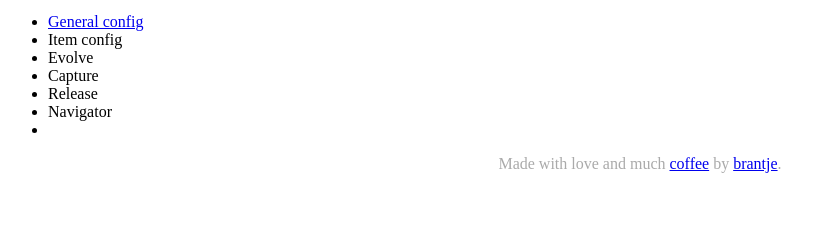
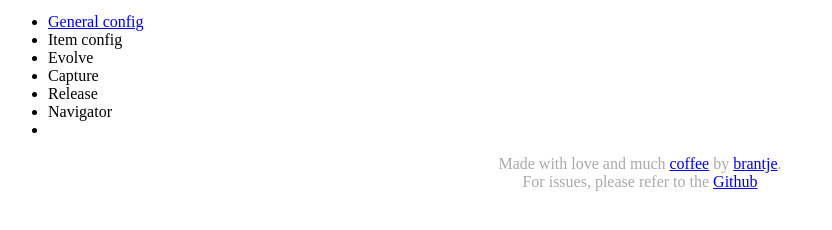
Before and after one commit to PokemonGoF/botConfig, a website with bundled scripts: page app/index.html in a window 1280 px wide. Shown: the part 32-262 px from the top of the page, without its empty margins (0-832 px from the left). Built offline with nearby package versions, Linux system fonts and the light colour scheme; some icons are missing; files whose address does not match are found by name.

Commit message:
Add link to github

```diff
--- a/app/index.html
+++ b/app/index.html
@@ -8,8 +8,8 @@
     <!-- Place favicon.ico and apple-touch-icon.png in the root directory -->
     <!-- build:css(.) styles/vendor.css -->
     <!-- bower:css -->
-    <link rel="stylesheet" href="bower_components/bootstrap/dist/css/bootstrap.css"/>
-    <link rel="stylesheet" href="bower_components/angular-xeditable/dist/css/xeditable.css"/>
+    <link rel="stylesheet" href="bower_components/bootstrap/dist/css/bootstrap.css" />
+    <link rel="stylesheet" href="bower_components/angular-xeditable/dist/css/xeditable.css" />
     <!-- endbower -->
     <!-- endbuild -->
     <!-- build:css(.tmp) styles/main.css -->
@@ -64,7 +64,8 @@
         <div ng-view></div>
     </div>
     <div class="footer">
-        Made with love and much <a href="https://paypal.me/SanderBrand" target="_blank">coffee</a> by <a href="https://github.com/brantje" target="_blank">brantje</a>.
+        Made with love and much <a href="https://paypal.me/SanderBrand" target="_blank">coffee</a> by <a href="https://github.com/brantje" target="_blank">brantje</a>.<br />
+        For issues, please refer to the <a href="https://github.com/PokemonGoF/botConfig" target="_blank">Github</a>
     </div>
 </div>
 <script src="//maps.google.com/maps/api/js?key=AIzaSyBDP41ob3NvNKuN7prVMuJnGLc46M-HiVs&libraries=placeses,visualization,drawing,geometry,places"></script>
```
